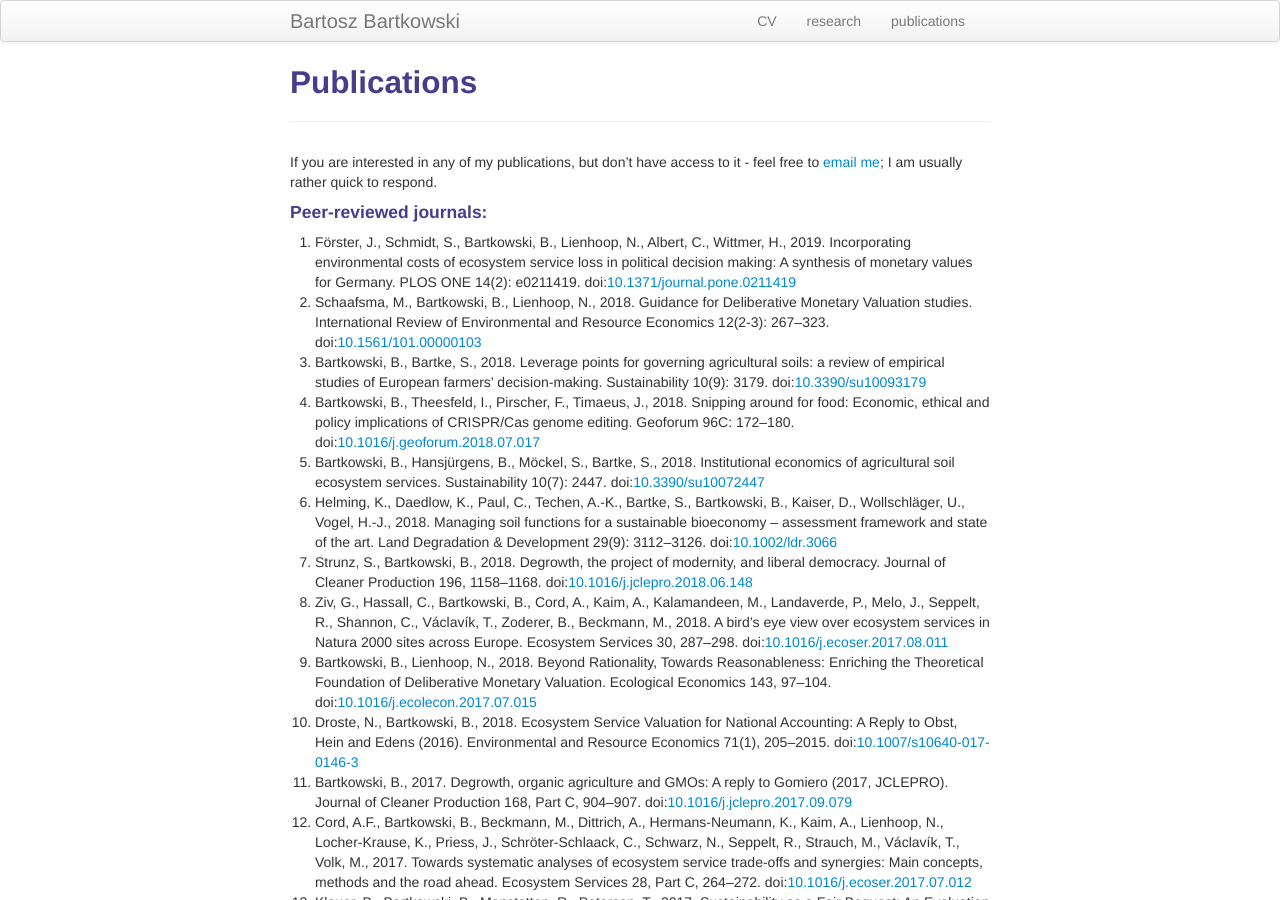
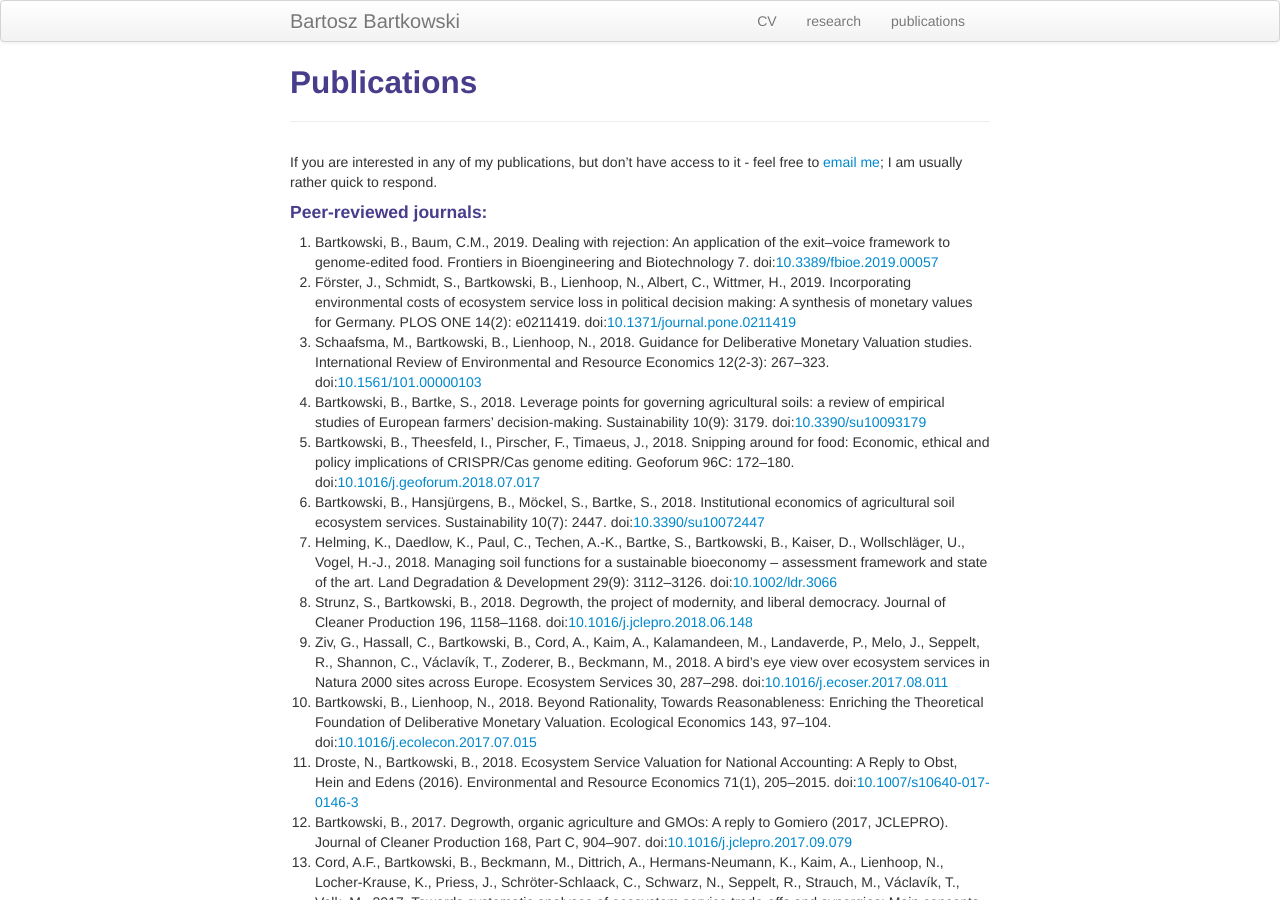
Before and after one commit to BartoszBartk/BartoszBartk.github.io, a Jekyll site: the page built from pages/publications.md, in a window 1280 px wide and 900 px high. Built offline with Jekyll 4.4.1, drawn with Linux system fonts in a browser that asks for light colours; our own code applies the rules of GitHub Pages for plain Markdown files.

Commit message:
updated pubs

```diff
--- a/pages/publications.md
+++ b/pages/publications.md
@@ -7,6 +7,7 @@ If you are interested in any of my publications, but don't have access to it - f
 
 #### Peer-reviewed journals:
 <ol>
+<li>Bartkowski, B., Baum, C.M., 2019. Dealing with rejection: An application of the exit–voice framework to genome-edited food. Frontiers in Bioengineering and Biotechnology 7. doi:<a href="https://doi.org/10.3389/fbioe.2019.00057">10.3389/fbioe.2019.00057</a></li>
 <li>Förster, J., Schmidt, S., Bartkowski, B., Lienhoop, N., Albert, C., Wittmer, H., 2019. Incorporating environmental costs of ecosystem service loss in political decision making: A synthesis of monetary values for Germany. PLOS ONE 14(2): e0211419. doi:<a href="https://doi.org/10.1371/journal.pone.0211419">10.1371/journal.pone.0211419</a></li>
 <li>Schaafsma, M., Bartkowski, B., Lienhoop, N., 2018. Guidance for Deliberative Monetary Valuation studies. International Review of Environmental and Resource Economics 12(2-3): 267–323. doi:<a href="https://doi.org/10.1561/101.00000103">10.1561/101.00000103</a></li>
 <li>Bartkowski, B., Bartke, S., 2018. Leverage points for governing agricultural soils: a review of empirical studies of European farmers’ decision-making. Sustainability 10(9): 3179. doi:<a href="https://doi.org/10.3390/su10093179">10.3390/su10093179</a></li>
```
